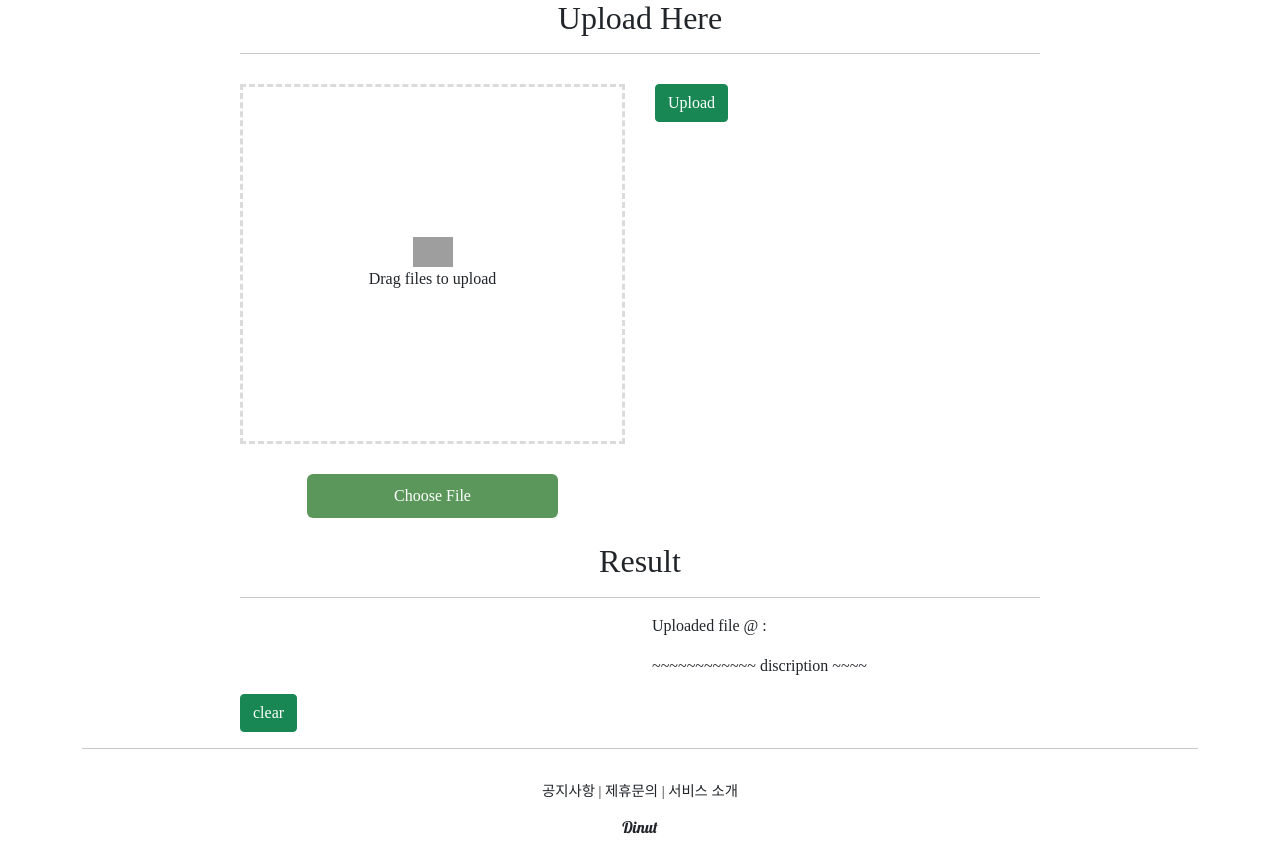
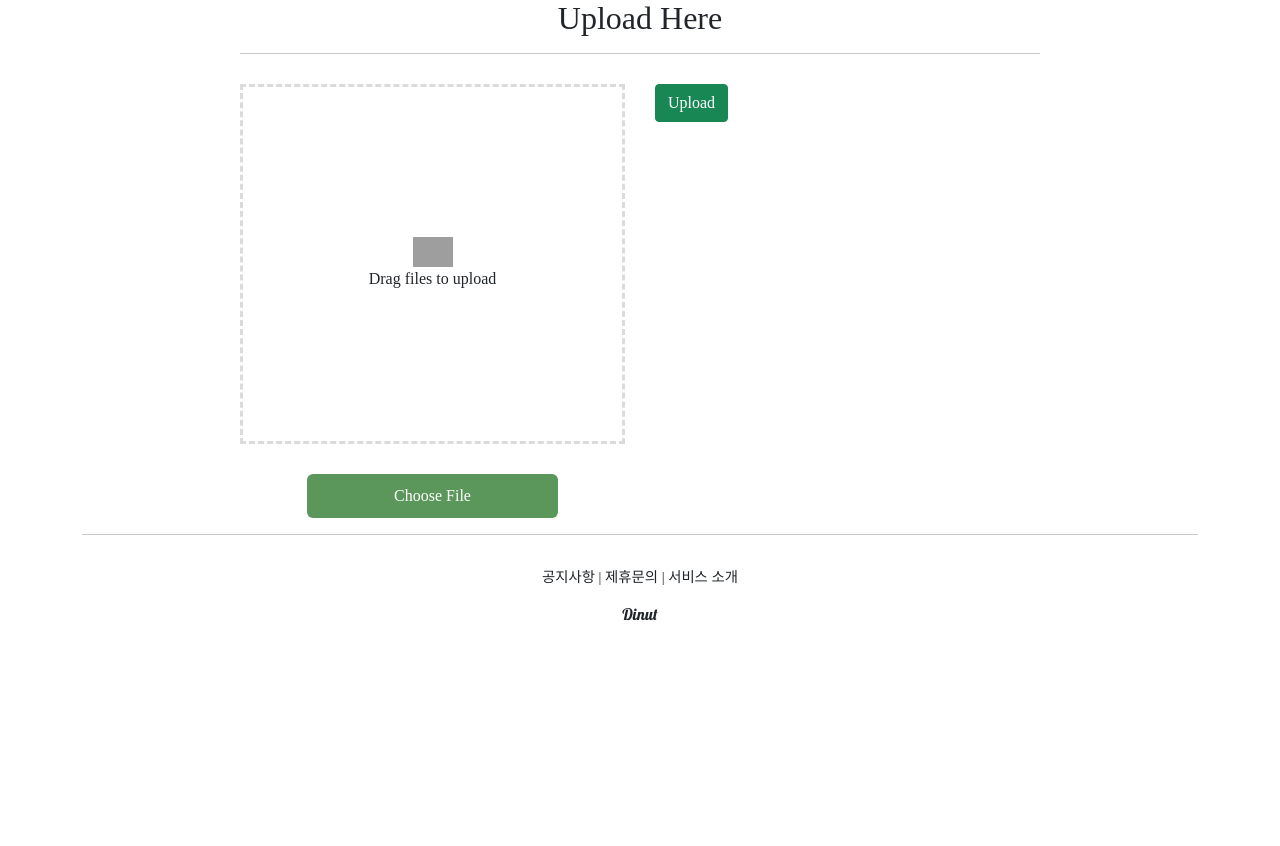
Before and after one commit to minyeamer/dinut, a Django app: page /food/upload/ in a window 1280 px wide. Shown: the part 186-1032 px from the top of the page. After the commit the page ends 807 px from the top, so only its background shows below. Run offline with Django 3.2, Linux system fonts and the light colour scheme; some libraries are stand-ins or nearby versions; grey boxes are pictures that could not be loaded.

Commit message:
arrange upload code
arrange upload code

```diff
--- a/dinut/urls.py
+++ b/dinut/urls.py
@@ -16,6 +16,9 @@
 from django.contrib import admin
 from django.urls import path, include
 from foodapp.views import temp_upload
+from django.conf import settings
+from django.conf.urls.static import static
+
 
 urlpatterns = [
     path('admin/', admin.site.urls),
@@ -24,3 +27,5 @@
     path('profile/', include('profileapp.urls')),
     path('food/', include('foodapp.urls')),
 ]
+
+urlpatterns += static(settings.MEDIA_URL, document_root=settings.MEDIA_ROOT)
--- a/foodapp/templates/foodapp/upload.html
+++ b/foodapp/templates/foodapp/upload.html
@@ -33,25 +33,27 @@
     </form>
 
         <!-- 식단 분석 결과 -->
+        {% if post %}
         <br>
         <div id="NutritionArea">
             <h2 class="title">Result</h2>
             <hr>
             <div class="row">
                 <div class="col sm-6">
-                    <img src="{{post.foodImage.url}}">
+                    <img src="{{post.foodImage.url}}" width="400">
                 </div>
                 <div class="col sm-6">
-                    <p>Uploaded file @ : <a href="{{ post.foodImage.url }}">{{ post.foodImage }}</a></p>
-                    <p>~~~~~~~~~~~~ discription ~~~~</p>
+                    <p> 데이터 뿌릴 곳입니다. </p>
                 </div>
             </div>
             <div class="row">
+                <br>
                 <div class="col-6 col-md-4">
-                    <button class="btn btn-success" type="button" onclick="clearNutrition()">clear</button>
+                    <button class="mt-2 btn btn-success" type="button" onclick="clearNutrition()">clear</button>
                 </div>
             </div>
         </div>
+        {% endif %}
 </div>
 
  <!-- HTML 렌더링 후 불러와야하기 때문에 아래에 배치 -->
--- a/foodapp/urls.py
+++ b/foodapp/urls.py
@@ -1,12 +1,9 @@
 from django.urls import path
 from foodapp.views import temp_upload
 from django.conf import settings
-from django.conf.urls.static import static
 
 app_name = 'foodapp'
 
 urlpatterns = [
     path('upload/', temp_upload, name='upload'),
 ]
-
-urlpatterns += static(settings.MEDIA_URL, document_root=settings.MEDIA_ROOT)
--- a/static/js/upload.js
+++ b/static/js/upload.js
@@ -2,21 +2,25 @@
     let dropArea = document.getElementById(dropAreaId);
     let fileList = document.getElementById(fileListId);
 
+    //브라우저에서 드랍 관련한 기본 이벤트가 존재, 초기화하고 진행
     function preventDefaults(e) {
       e.preventDefault();
       e.stopPropagation();
     }
 
+    //드랍존에 접근했을 때
     function highlight(e) {
       preventDefaults(e);
       dropArea.classList.add("highlight");
     }
 
+    //드랍존에서 벗어남
     function unhighlight(e) {
       preventDefaults(e);
       dropArea.classList.remove("highlight");
     }
 
+    //드랍존에 파일이 들어옴
     function handleDrop(e) {
       unhighlight(e);
       let dt = e.dataTransfer;
@@ -28,8 +32,14 @@
       if (fileList) {
         fileList.scrollTo({ top: fileList.scrollHeight });
       }
+
+    //드래그된 파일로 대체해주기
+      var $file = document.getElementById("chooseFile")
+      $file.files = files
+
     }
 
+    //html에 표시 해줄 파일 배열 추출
     function handleFiles(files) {
       files = [...files];
       files.forEach(previewFile);
```
